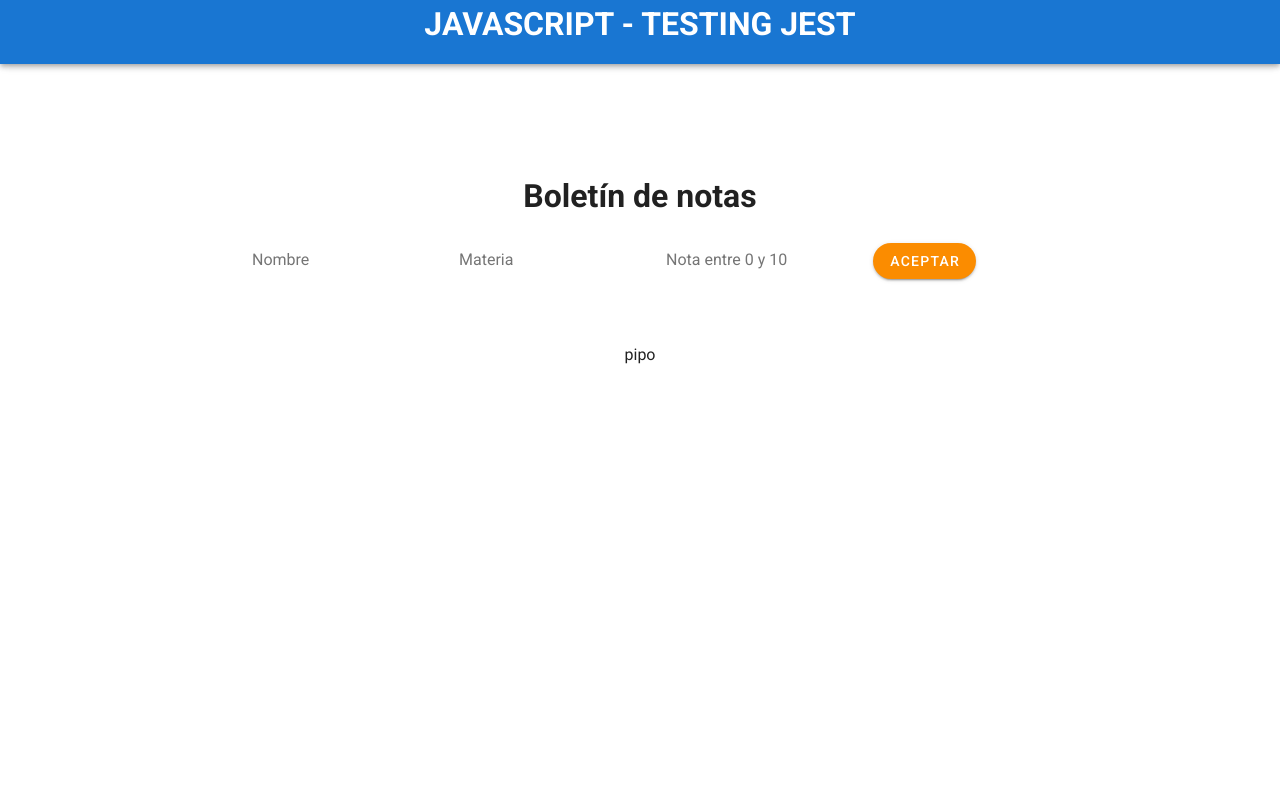
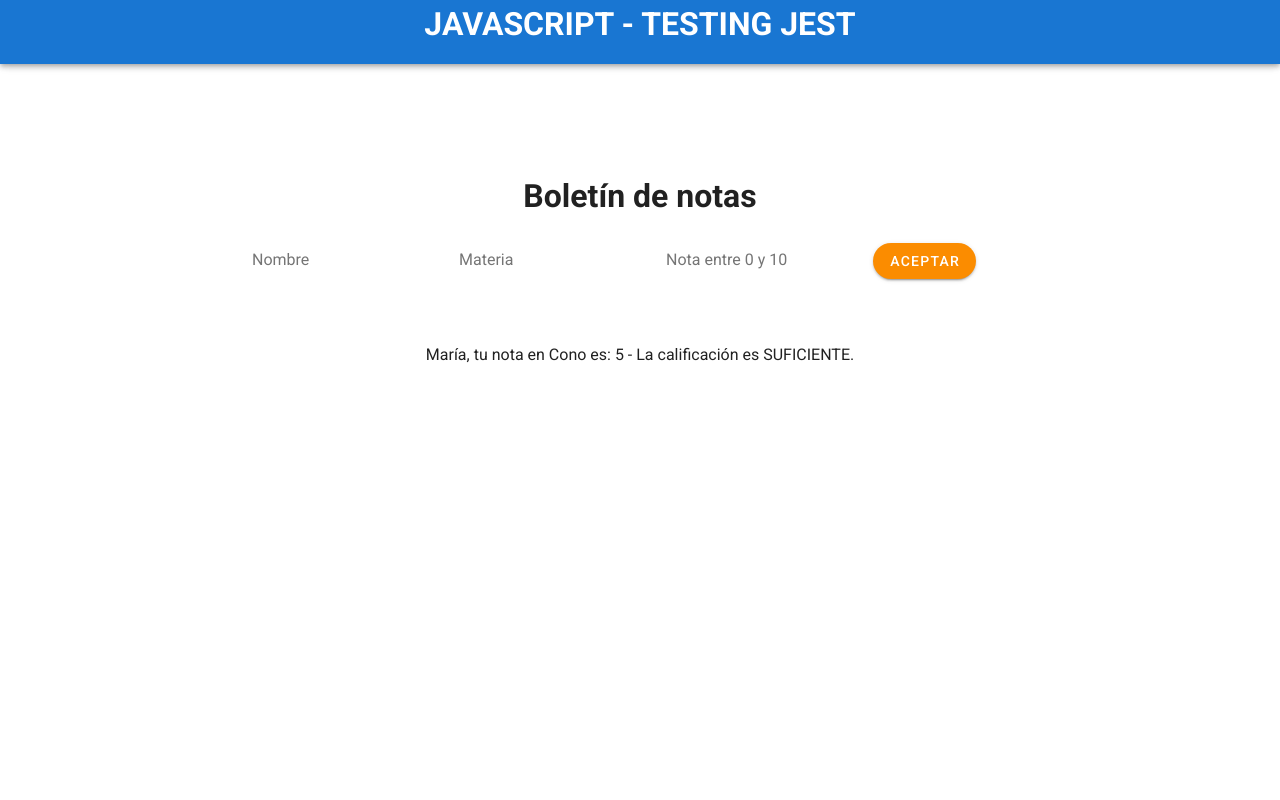
Before and after one commit to Cortina17/Legacy-VUE, a Vue app: page / in a window 1280 px wide. Shown: the top 800 px of the page. Built offline with nearby package versions, Linux system fonts and the light colour scheme.

Commit message:
Last test modified
changed mock value, using a -real- string instead

```diff
--- a/src/components/ExerciseEighteen.vue
+++ b/src/components/ExerciseEighteen.vue
@@ -41,7 +41,9 @@
         </v-btn>
       </form>
     </div>
-    <div id="result">pipo</div>
+    <div id="result">
+      María, tu nota en Cono es: 5 - La calificación es SUFICIENTE.
+    </div>
   </div>
 </template>
 
```
Also changed, not shown: 1 other file (tests, documents, lock files or other folders).
